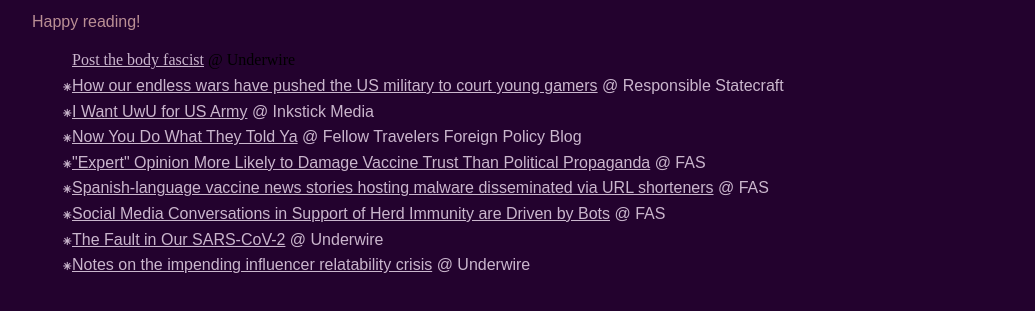
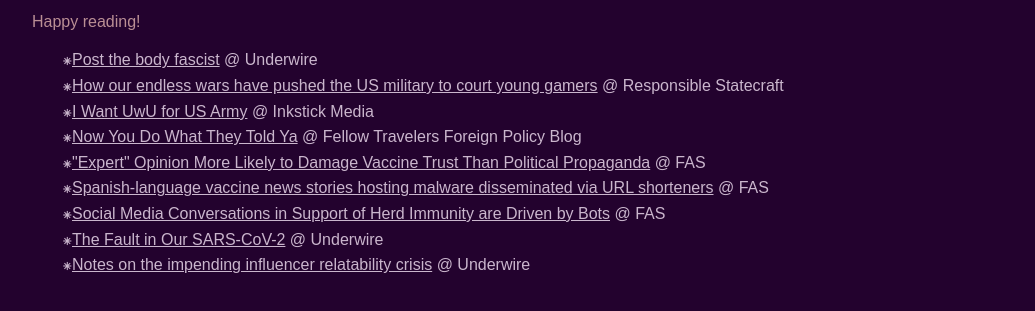
Before and after one commit to kathrwn/kathrwn.github.io, a plain HTML site: page publications.html in a window 1280 px wide. Shown: the part 173-484 px from the top of the page, without its empty margins (118-1153 px from the left). Drawn offline with Linux system fonts and the light colour scheme.

Commit message:
Update publications.html

```diff
--- a/publications.html
+++ b/publications.html
@@ -3,7 +3,7 @@
   <h1>Publications</h1>
    <div class="About-text"><p>Contrary to popular belief, I do more than just stare at a screen all day. Sometimes I write things at screen. Here is where you can find my ✨written work✨</p><p>Happy reading!</p>
 
-<ul><a href="https://readunderwire.com/2022/02/23/post-the-body-fascist/">Post the body fascist</a> @ Underwire</li>
+<ul><li><a href="https://readunderwire.com/2022/02/23/post-the-body-fascist/">Post the body fascist</a> @ Underwire</li>
   <li><a href="https://responsiblestatecraft.org/2020/07/24/how-our-endless-wars-have-pushed-the-us-military-to-court-young-gamers/">How our endless wars have pushed the US military to court young gamers</a> @ Responsible Statecraft</li>
   <li><a href="https://inkstickmedia.com/i-want-uwu-for-us-army/">I Want UwU for US Army</a> @ Inkstick Media</li>
   <li><a href="https://fellowtravelersblog.com/2020/11/18/now-you-do-what-they-told-ya/">Now You Do What They Told Ya</a> @ Fellow Travelers Foreign Policy Blog</li>
```
